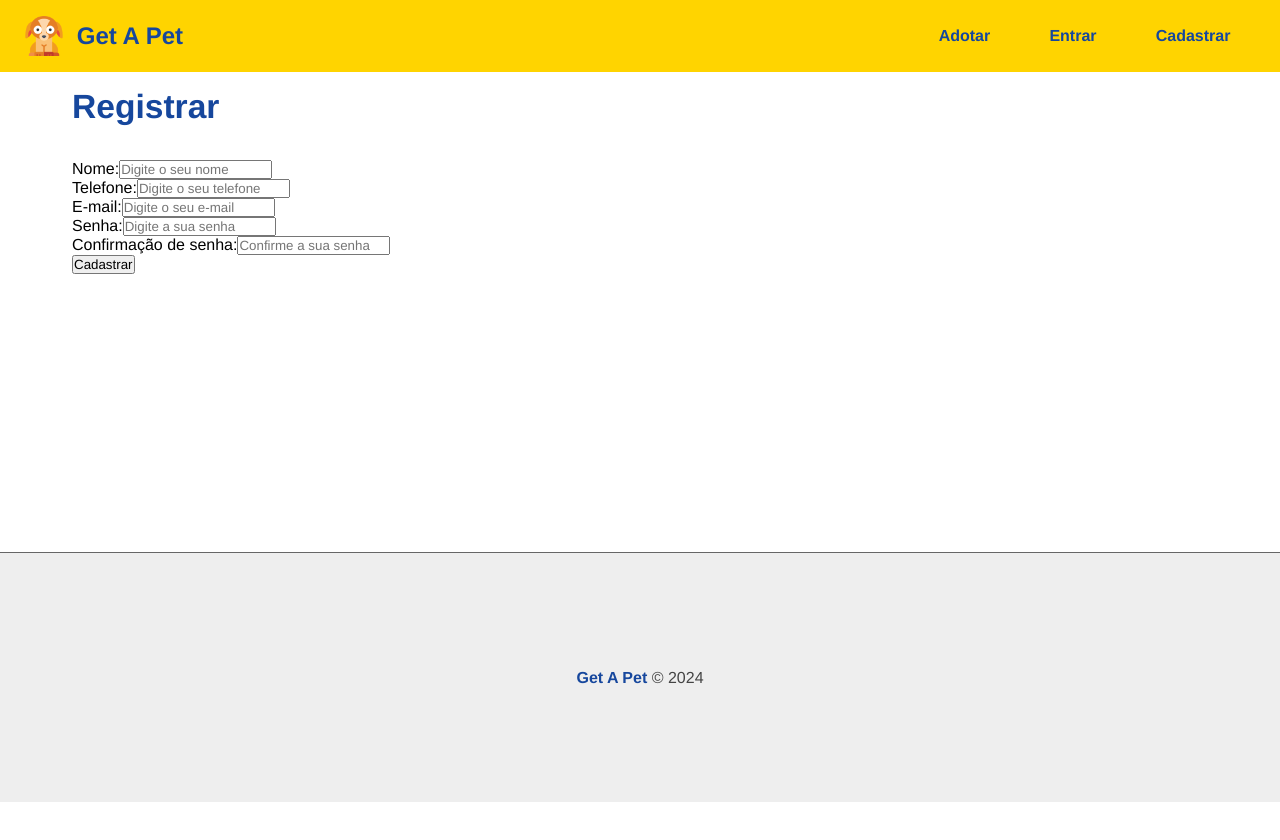
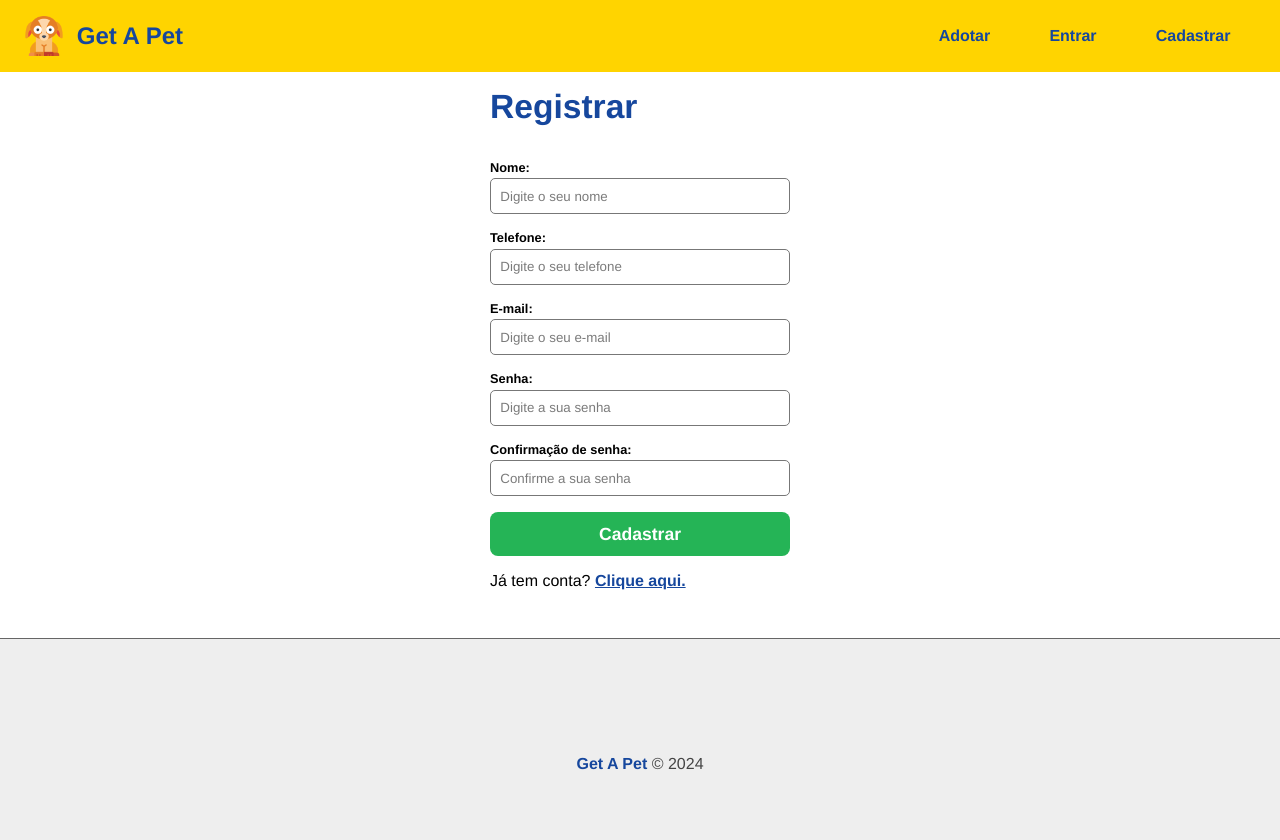
Before and after one commit to wallacewolv/nodejs-maestria, a React (Create React App) app in the folder 15_GETAPET/frontend/: page /register in a window 1280 px wide. Shown: the top 840 px of the page. Before the commit the page ends 802 px from the top, so only its background shows below. Built offline with nearby package versions, Linux system fonts and the light colour scheme.

Commit message:
feat: (GET A PET) - Aula 33 Estilos gerais de formulário

```diff
--- /dev/null
+++ b/15_GETAPET/frontend/src/components/form/Form.module.css
@@ -0,0 +1,33 @@
+.form_container {
+  max-width: 300px;
+  margin: 0 auto;
+  background-color: #FFF;
+  border-radius: 15px;
+}
+
+.form_container input[type='submit'] {
+  border-radius: 8px;
+  background-color: #25B456;
+  color: #FFF;
+  border: none;
+  min-width: 100px;
+  min-height: 2.5em;
+  width: 100%;
+  cursor: pointer;
+  font-size: 1.1em;
+  font-weight: bold;
+  transition: 0.5s;
+}
+
+.form_container input[type='submit']:hover {
+  background-color: #1C8A42;
+}
+
+.form_container p {
+  margin-top: 1em;
+}
+
+.form_container p a {
+  color: #16479D;
+  font-weight: bold;
+}
--- a/15_GETAPET/frontend/src/components/form/Input.js
+++ b/15_GETAPET/frontend/src/components/form/Input.js
@@ -11,7 +11,7 @@
 }) {
   return (
     <div className={styles.form_control}>
-      <label htmlFor={name}>{text}</label>
+      <label htmlFor={name}>{text}:</label>
       <input
         type={type}
         name={name}
--- a/15_GETAPET/frontend/src/components/form/Input.module.css
+++ b/15_GETAPET/frontend/src/components/form/Input.module.css
@@ -0,0 +1,21 @@
+.form_control {
+  display: flex;
+  flex-direction: column;
+  margin-bottom: 1em;
+}
+
+.form_control label {
+  margin-bottom: 0.3em;
+  font-weight: bold;
+  font-size: 0.8em;
+}
+
+.form_control input {
+  padding: 0.7em;
+  border: 1px solid #777;
+  border-radius: 5px;
+}
+
+.form_control input::placeholder {
+  color: #7b7b7b;
+}
--- a/15_GETAPET/frontend/src/components/layout/Navbar.module.css
+++ b/15_GETAPET/frontend/src/components/layout/Navbar.module.css
@@ -29,7 +29,7 @@
   color: #16479d;
   font-weight: bold;
   cursor: pointer;
-  transition: .5s;
+  transition: 0.5s;
   padding: .5em .8em;
   border-radius: 5px;
 }
--- a/15_GETAPET/frontend/src/components/pages/Auth/Register.js
+++ b/15_GETAPET/frontend/src/components/pages/Auth/Register.js
@@ -1,4 +1,7 @@
-import Input from "../../form/Input";
+import { Link } from 'react-router-dom';
+
+import styles from '../../form/Form.module.css';
+import Input from '../../form/Input';
 
 function Register() {
 
@@ -7,46 +10,49 @@
   }
 
   return (
-    <section>
+    <section className={styles.form_container}>
       <h1>Registrar</h1>
       <form>
         <Input
-          text="Nome:"
+          text="Nome"
           type="text"
           name="name"
           placeholder="Digite o seu nome"
           handleOnChange={handleChange}
         />
         <Input
-          text="Telefone:"
+          text="Telefone"
           type="text"
           name="phone"
           placeholder="Digite o seu telefone"
           handleOnChange={handleChange}
         />
         <Input
-          text="E-mail:"
+          text="E-mail"
           type="email"
           name="email"
           placeholder="Digite o seu e-mail"
           handleOnChange={handleChange}
         />
         <Input
-          text="Senha:"
+          text="Senha"
           type="password"
           name="password"
           placeholder="Digite a sua senha"
           handleOnChange={handleChange}
         />
         <Input
-          text="Confirmação de senha:"
+          text="Confirmação de senha"
           type="password"
           name="confirmpassword"
           placeholder="Confirme a sua senha"
           handleOnChange={handleChange}
         />
-        <Input type="submit" value="Cadastrar" />
+        <input type="submit" value="Cadastrar" />
       </form>
+      <p>
+        Já tem conta? <Link to="/login">Clique aqui.</Link>
+      </p>
     </section>
   );
 }
```
